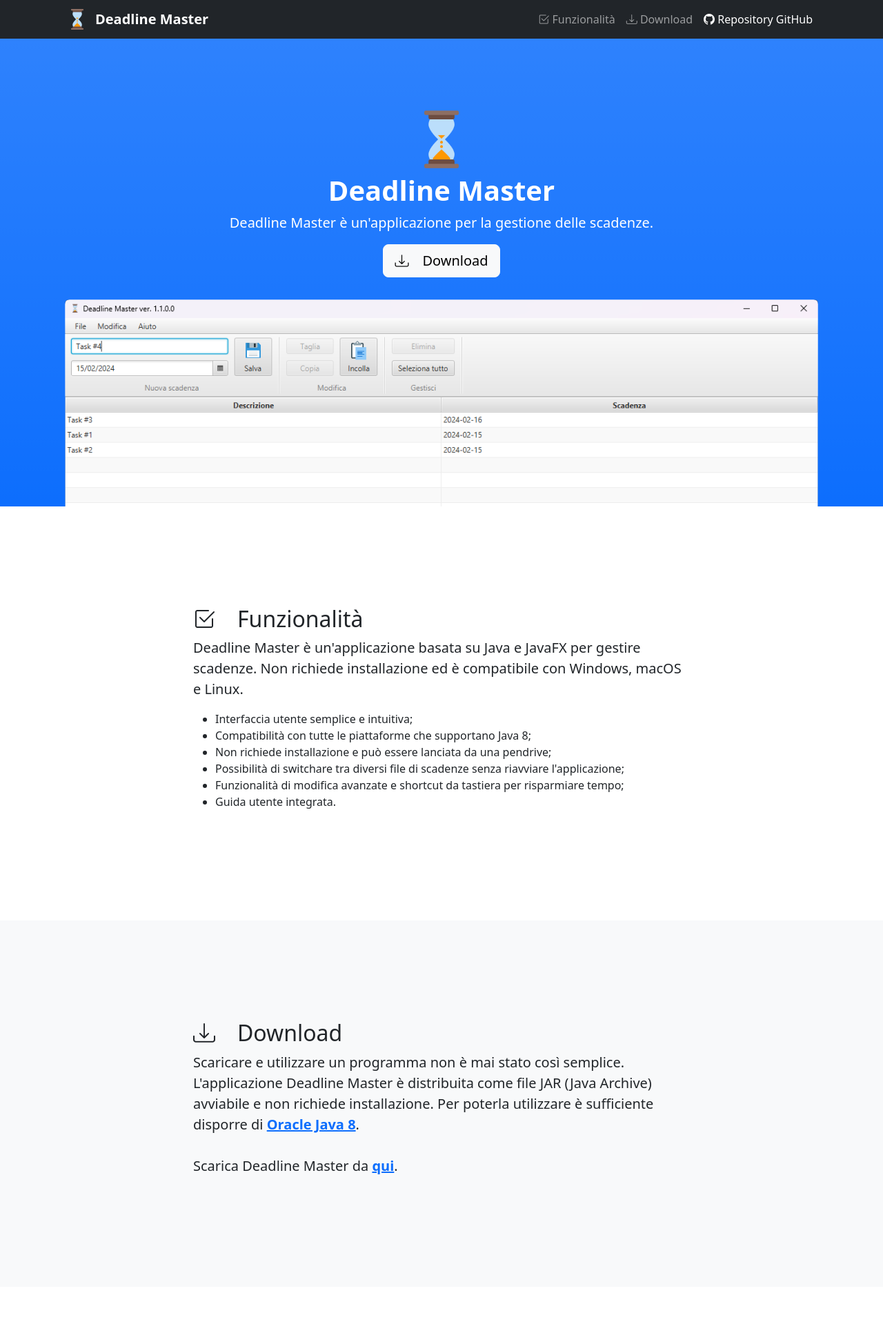
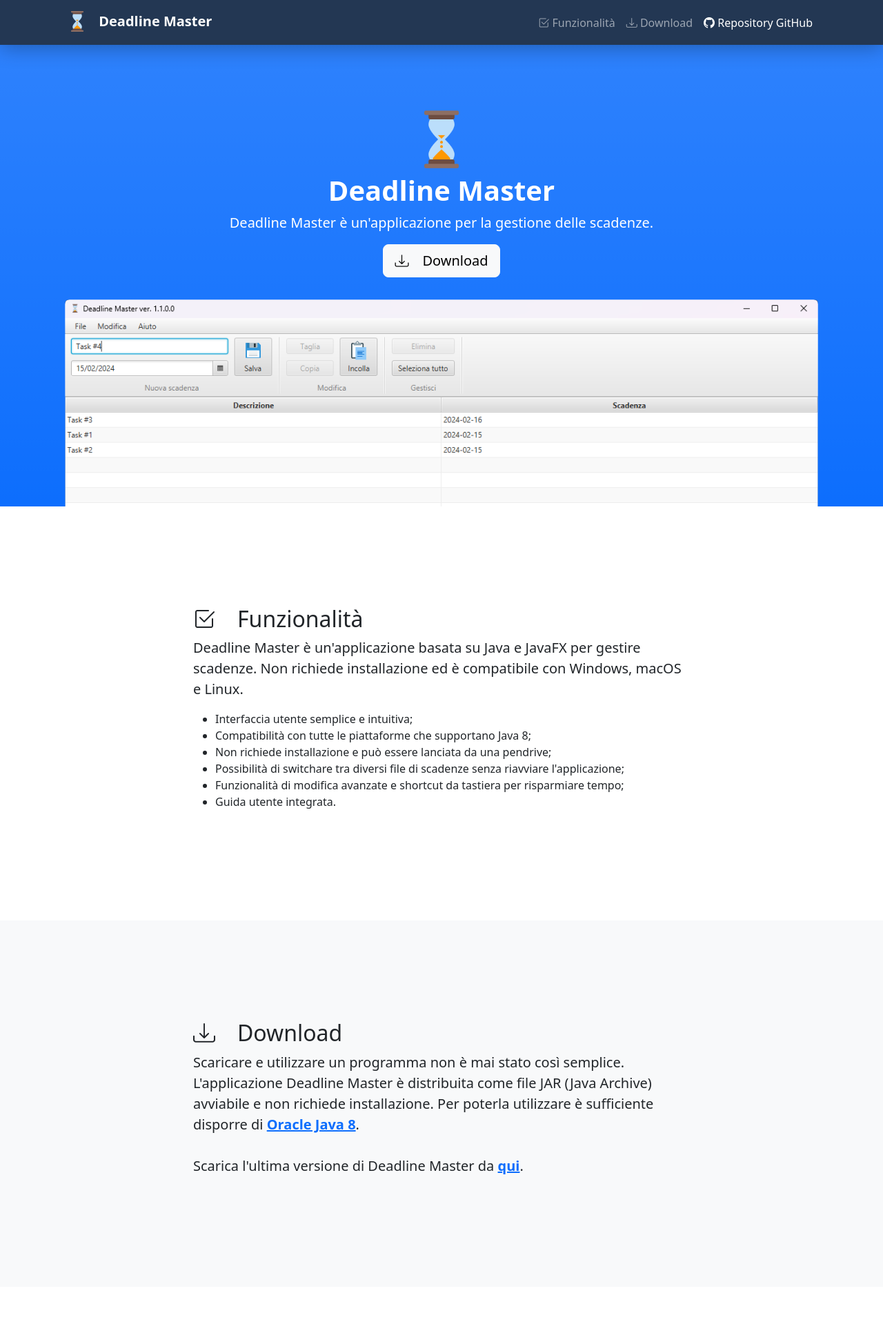
Before and after one commit to luca-software-developer/Deadline-Master-Website, a PHP site: page / in a window 1280 px wide. Shown: the top 1945 px of the page at 69% size. Run offline with PHP 8.4, Linux system fonts and the light colour scheme; some libraries are stand-ins or nearby versions.

Commit message:
Effetto Glassmorphism

```diff
--- a/css/style.css
+++ b/css/style.css
@@ -15,6 +15,14 @@ a {
     font-weight: bold;
 }
 
+nav {
+    background-color: rgba(33, 37, 41, .8);
+    -webkit-box-shadow: 0 4px 30px rgba(0, 0, 0, .3);
+    box-shadow: 0 4px 30px rgba(0, 0, 0, .3);
+    backdrop-filter: blur(10px);
+    -webkit-backdrop-filter: blur(10px);
+}
+
 .logo {
     width: 100px;
     height: auto;
@@ -23,6 +31,7 @@ a {
 nav .logo {
     width: 36px;
     margin-right: .5rem;
+    padding-bottom: .2rem;
 }
 
 #screenshot-dm {
--- a/index.php
+++ b/index.php
@@ -51,10 +51,12 @@
 </head>
 
 <body id="top">
-    <nav class="navbar navbar-expand-lg navbar-dark bg-dark fixed-top" id="mainNav">
+    <nav class="navbar navbar-expand-lg navbar-dark fixed-top" id="mainNav">
         <div class="container px-4">
-            <img class="logo" src="./img/logo.png" alt="Deadline Master" title="Deadline Master" width="144" height="144" />
-            <a class="navbar-brand" href="#top">Deadline Master</a>
+            <a class="navbar-brand" href="#top">
+                <img class="logo" src="./img/logo.png" alt="Deadline Master" title="Deadline Master" width="144" height="144" />
+                Deadline Master
+            </a>
             <button class="navbar-toggler" type="button" data-bs-toggle="collapse" data-bs-target="#navbarResponsive" aria-controls="navbarResponsive" aria-expanded="false" aria-label="Toggle navigation"><span class="navbar-toggler-icon"></span></button>
             <div class="collapse navbar-collapse" id="navbarResponsive">
                 <ul class="navbar-nav ms-auto">
@@ -105,8 +107,8 @@
                     <h2><i class="bi bi-download"></i>&emsp;Download</h2>
                     <p class="lead">Scaricare e utilizzare un programma non è mai stato così semplice. L'applicazione
                         Deadline Master è distribuita come file JAR (Java Archive) avviabile e non richiede
-                        installazione. Per poterla utilizzare è sufficiente disporre di <a target="_blank" href="https://www.oracle.com/it/java/technologies/downloads/#java8">Oracle Java
-                            8</a>.<br /><br />Scarica Deadline Master da <a href="https://github.com/luca-software-developer/Deadline-Master/releases/latest/download/Deadline-Master.jar">qui</a>.
+                        installazione. Per poterla utilizzare è sufficiente disporre di <a target="_blank" href="https://www.oracle.com/it/java/technologies/downloads/#java8-windows">Oracle Java
+                            8</a>.<br /><br />Scarica l'ultima versione di Deadline Master da <a href="https://github.com/luca-software-developer/Deadline-Master/releases/latest/download/Deadline-Master.jar">qui</a>.
                     </p>
                 </div>
             </div>
```
